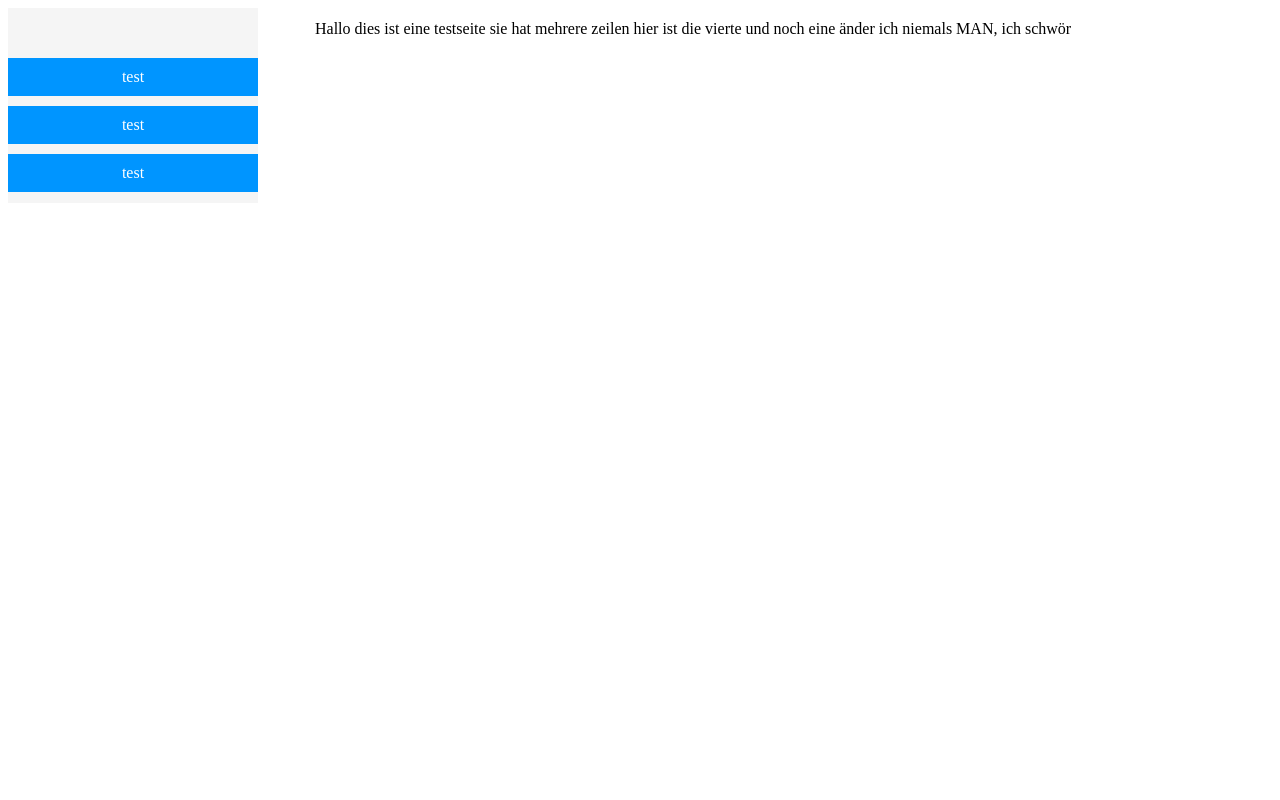
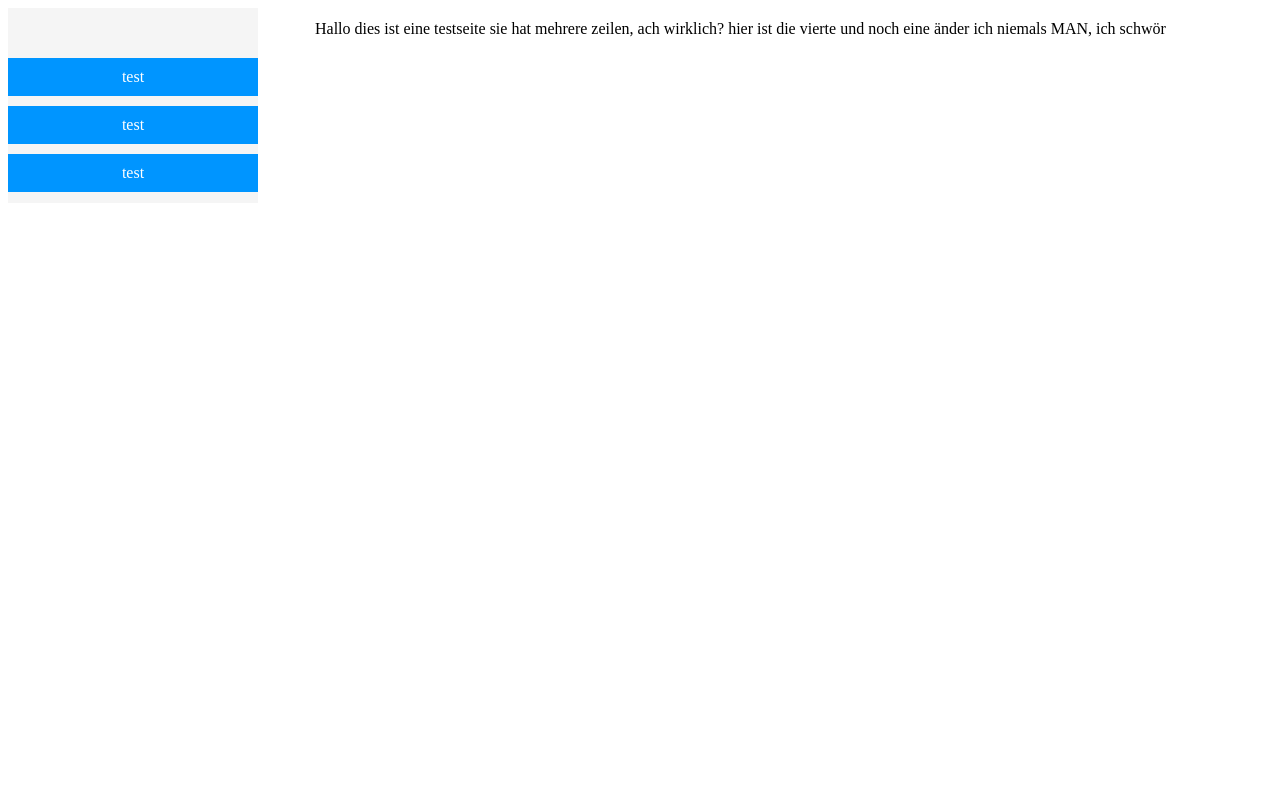
Before and after one commit to coldice/dcodetest, a PHP site: page / in a window 1280 px wide. Run offline with PHP 8.4, Linux system fonts and the light colour scheme.

```diff
--- a/content_pages/welcome.php
+++ b/content_pages/welcome.php
@@ -1,6 +1,6 @@
 Hallo
 dies ist eine testseite
-sie hat mehrere zeilen
+sie hat mehrere zeilen, ach wirklich?
 hier ist die vierte
 und noch eine
 
```
